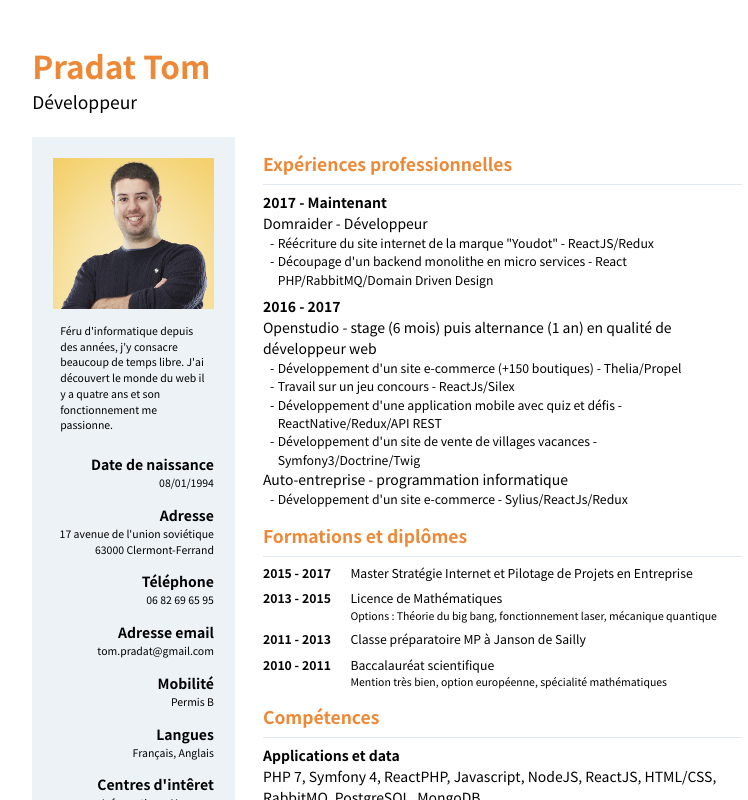
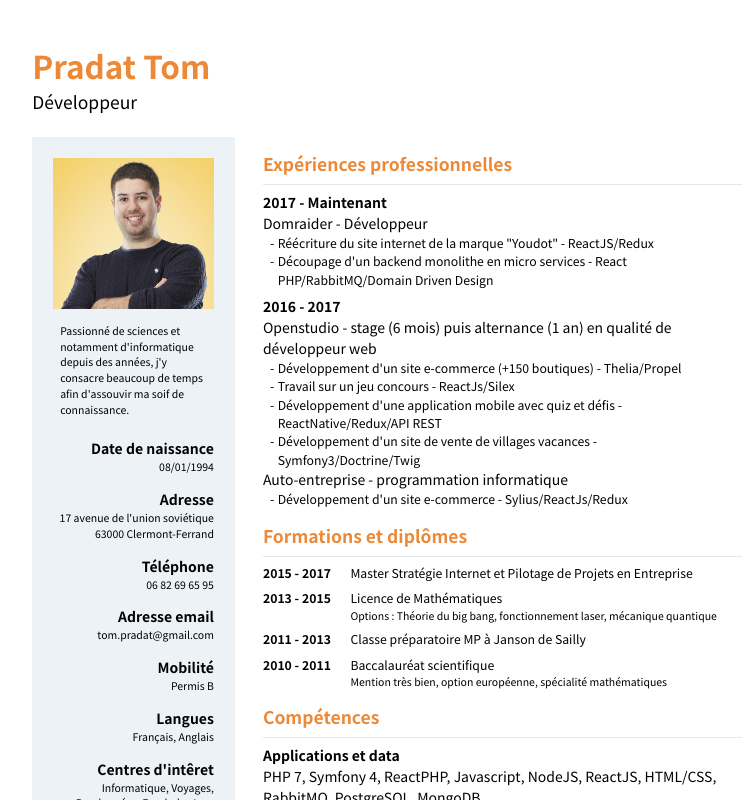
Before and after one commit to TomPradat/resume, a React (Create React App) app: page / in a window 1280 px wide. Shown: the top 800 px of the page, without its empty margins (253-1001 px from the left). Built offline with nearby package versions, Linux system fonts and the light colour scheme.

Commit message:
:card_file_box: Update data

```diff
--- a/src/data/data.js
+++ b/src/data/data.js
@@ -4,7 +4,7 @@ export default {
   birthDate: "08/01/1994",
   wanted_job: "Développeur",
   presentation:
-    "Féru d'informatique depuis des années, j'y consacre beaucoup de temps libre. J'ai découvert le monde du web il y a quatre ans et son fonctionnement me passionne.",
+    "Passionné de sciences et notamment d'informatique depuis des années, j'y consacre beaucoup de temps afin d'assouvir ma soif de connaissance.",
   address: {
     street: "17 avenue de l'union soviétique",
     zip: "63000",
```
